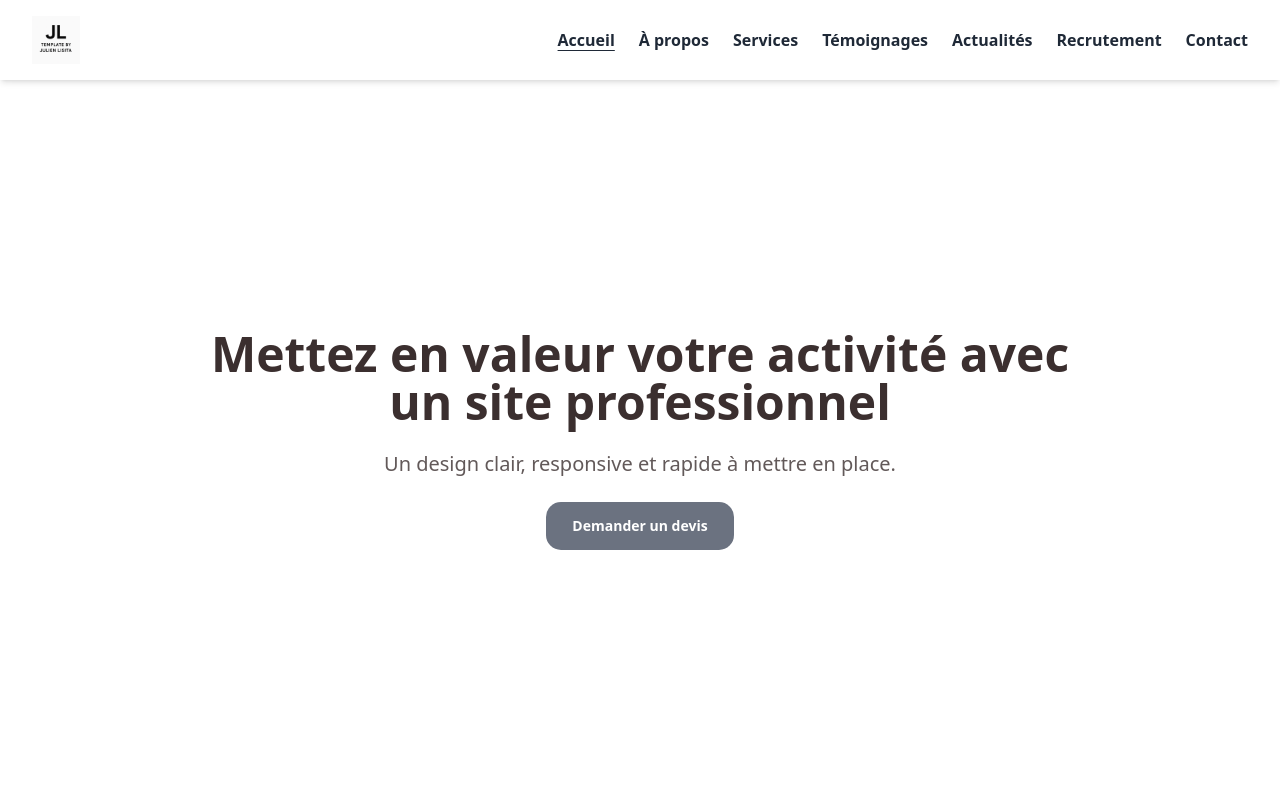
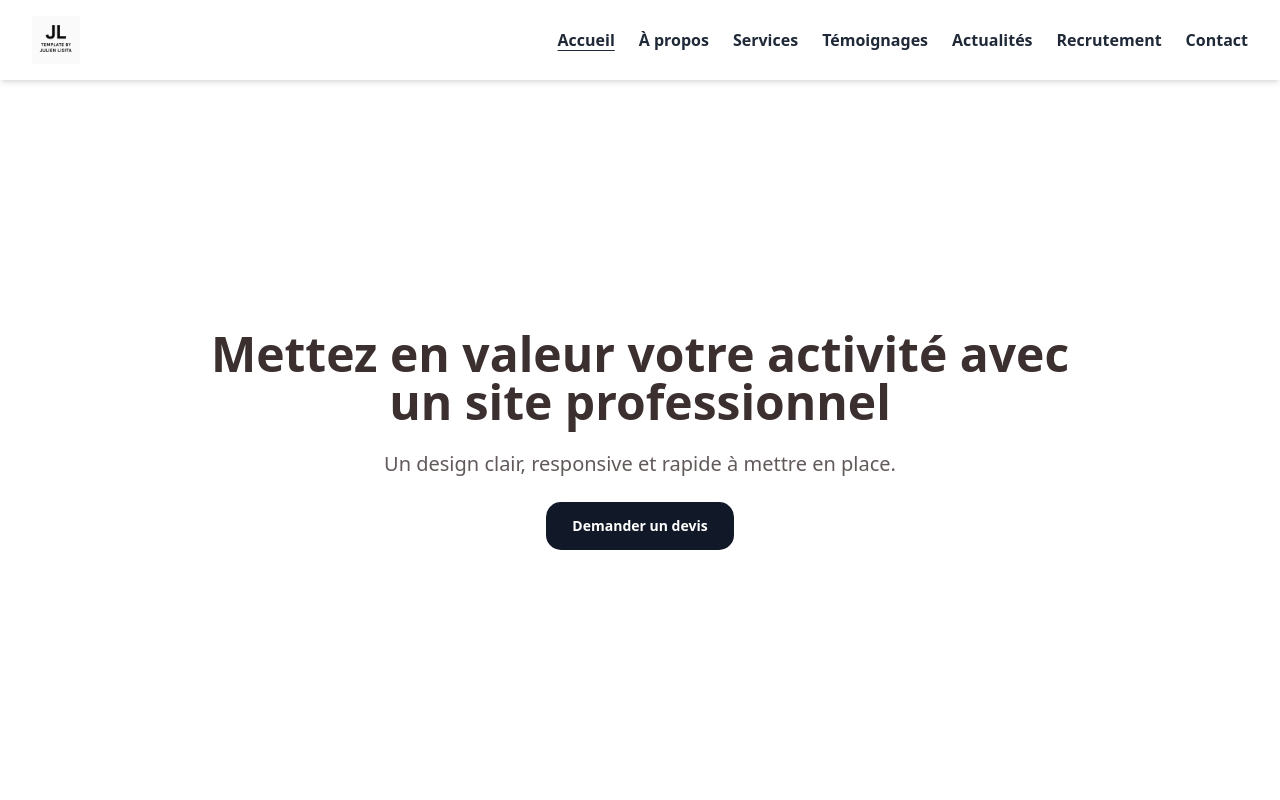
Before and after one commit to julienlisita/nextjs-ts-tailwind-template, a Next.js app: page / in a window 1280 px wide. Shown: the top 800 px of the page. Built offline with nearby package versions, Linux system fonts and the light colour scheme.

Commit message:
chore(theme): replace minimal neutral palette with full grayscale functional tokens

```diff
--- a/src/app/globals.css
+++ b/src/app/globals.css
@@ -3,23 +3,125 @@
 @tailwind utilities;
 
 :root {
-  /* Neutral scale (minimal) */
-  --neutral-100: #f5f5f5; /* bg */
-  --neutral-300: #e0e0e0; /* borders / subtle surfaces */
-  --neutral-600: #6b7280; /* primary / accents */
-  --neutral-900: #111827; /* main text */
+  /* Échelle neutre */
+  --neutral-950: #0b0f14;
+  --neutral-900: #111827; /* texte principal / titres forts */
+  --neutral-800: #1f2937;
+  --neutral-700: #374151;
+  --neutral-600: #6b7280; /* accent / primary de wireframe */
+  --neutral-500: #9aa0aa;
+  --neutral-400: #9ca3af; /* muted / texte secondaire */
+  --neutral-300: #d1d5db; /* bordures subtiles */
+  --neutral-200: #e5e7eb; /* surfaces pâles */
+  --neutral-150: #eff1f3;
+  --neutral-100: #f5f5f5; /* fond global */
+  --neutral-050: #fafafa;
+  --white: #ffffff;
 
-  /* Functional tokens */
-  --color-primary: var(--neutral-600);
-  --color-secondary: #9ca3af; /* optionnel, texte secondaire */
-  --color-bg: var(--neutral-100);
-  --color-surface: #ffffff;
-  --color-border: var(--neutral-300);
-  --color-text: var(--neutral-900);
-  --color-muted: var(--color-secondary);
+  /* ---------- Tokens fonctionnels (toute l’UI) ---------- */
+
+  --color-primary: var(--neutral-900); /* accent fort (CTAs, éléments clés) */
+  --color-secondary: var(--neutral-700); /* accent doux (liens, icônes, badges) */
+
+  /* Texte & surfaces */
+  --color-bg: var(--neutral-100); /* fond global */
+  --color-surface: var(--white); /* surface cartes/form */
+  --color-surface-soft: var(--neutral-150);
+  --color-border: var(--neutral-300); /* bordures discrètes */
+  --color-text: var(--color-primary); /* texte courant */
+  --color-heading: var(--color-primary); /* titres/ancres visuelles */
+  --color-muted: var(--neutral-400); /* textes secondaires */
+
+  /* Liens & états */
+  --color-link: var(--color-secondary);
+  --color-link-hover: var(--color-primary);
+  --focus-ring: color-mix(in oklab, var(--neutral-600) 40%, white);
+
+  /* Header (sticky) */
+  --color-header-bg: rgba(255, 255, 255, 0.85); /* transparent clair */
+  --color-header-bg-blur: blur(6px);
+  --color-header-text: var(--neutral-800);
+  --color-header-hover: var(--neutral-600);
+  --color-header-active: var(--color-primary);
+  --color-header-border: color-mix(in oklab, var(--color-primary) 8%, transparent);
+  --color-header-icon: var(--neutral-800);
+  --color-header-mobile-hover: var(--neutral-200);
+
+  /* Footer */
+  --color-footer-bg: var(--neutral-800);
+  --color-footer-text: var(--neutral-100);
+  --color-footer-link-hover: var(--neutral-300);
+  --color-footer-border: rgba(255, 255, 255, 0.1);
+  --color-footer-icon: var(--neutral-100);
+  --color-footer-icon-hover: var(--neutral-050);
+
+  /* CTA section */
+  --color-cta-bg: var(--neutral-600); /* fond moyen */
+  --color-cta-fg: var(--white); /* texte CTA */
+
+  /* Boutons (wireframe) */
+  /* Primary = plein foncé */
+  --btn-primary-bg: var(--color-primary);
+  --btn-primary-text: var(--white);
+  --btn-primary-border: var(--color-primary);
+  --btn-primary-hover-bg: color-mix(in oklab, var(--color-primary) 92%, white);
+  --btn-primary-hover-text: var(--white);
+  --btn-primary-hover-border: color-mix(in oklab, var(--color-primary) 88%, white);
+  --btn-primary-focus-ring: var(--focus-ring);
+
+  /* Secondary = plein moyen (ou bascule en outline si besoin) */
+  --btn-secondary-bg: var(--color-secondary);
+  --btn-secondary-text: var(--white);
+  --btn-secondary-border: var(--color-secondary);
+  --btn-secondary-hover-bg: color-mix(in oklab, var(--color-secondary) 90%, white);
+  --btn-secondary-hover-text: var(--white);
+  --btn-secondary-hover-border: color-mix(in oklab, var(--color-secondary) 85%, white);
+  --btn-secondary-focus-ring: var(--focus-ring);
+
+  /* GlassLight (pour fonds sombres / images) */
+  --btn-glasslight-bg: rgba(255, 255, 255, 0.1);
+  --btn-glasslight-text: var(--white);
+  --btn-glasslight-border: rgba(255, 255, 255, 0.3);
+  --btn-glasslight-hover-bg: rgba(255, 255, 255, 0.2);
+  --btn-glasslight-hover-text: var(--white);
+  --btn-glasslight-hover-border: rgba(255, 255, 255, 0.4);
+  --btn-glasslight-focus-ring: rgba(255, 255, 255, 0.5);
+
+  /* Titres / sous-titres / “eyebrow” */
+  --color-section-title: var(--color-heading);
+  --color-subtitle: var(--color-heading);
+  --color-eyebrow: var(--color-heading);
 
   /* Layout */
   --header-height: 56px;
+
+  /* Cards */
+  --card-radius: 0.75rem;
+  --card-shadow: 0 1px 2px rgba(0, 0, 0, 0.06);
+  --card-shadow-hover: 0 6px 20px rgba(0, 0, 0, 0.08);
+
+  --card-bg: var(--color-surface);
+  --card-border: var(--neutral-200);
+  --card-text: var(--color-text);
+  --card-title: var(--color-section-title);
+  --card-muted-opacity: 0.75;
+
+  /* En-tête de carte (si variante “with-header”) */
+  --card-header-bg: var(--color-secondary);
+  --card-header-fg: var(--white);
+
+  /* Card outlined */
+  --card-outlined-bg: var(--white);
+  --card-outlined-border: var(--color-primary);
+
+  /* Card gradient (gris → gris) */
+  --card-gradient-fg: var(--white);
+  --card-gradient-start: var(--color-secondary);
+  --card-gradient-end: var(--color-primary);
+
+  /* Icônes */
+  --card-icon-size: 2.5rem;
+  --card-icon-fg: var(--color-secondary);
 }
 
 @media (min-width: 640px) {
```
